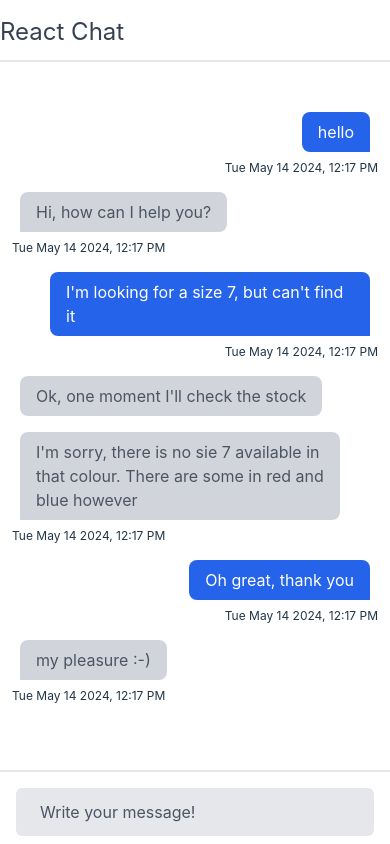
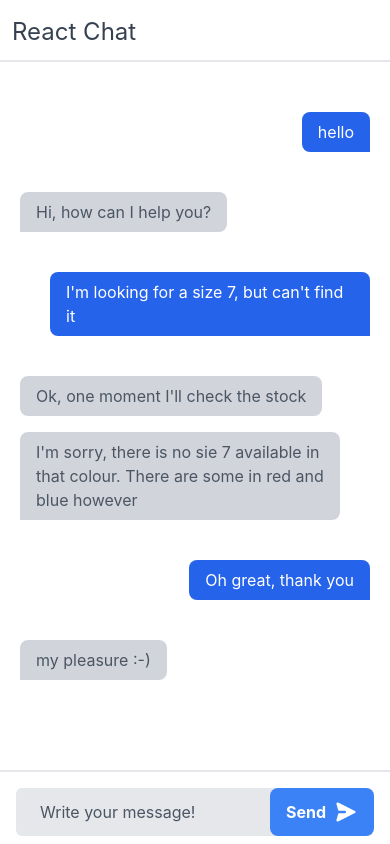
Before and after one commit to shashikant-wagh/powerfront-frontendtest, a React (Vite) app: page / in a window 390 px wide. Built offline with nearby package versions, Linux system fonts and the light colour scheme.

Commit message:
updates for responsive design

```diff
--- a/src/ChatApp.jsx
+++ b/src/ChatApp.jsx
@@ -63,7 +63,7 @@ function App() {
   return (
     <div className="flex-1 p:2 sm:p-6 justify-between flex flex-col h-screen">
       {/* Header section */}
-      <div className="flex sm:items-center justify-between py-3 border-b-2 border-gray-200">
+      <div className="flex sm:items-center justify-between p-3 border-b-2 border-gray-200">
         <div className="relative flex items-center space-x-4">
           <div className="flex flex-col leading-tight">
             <div className="text-2xl mt-1 flex items-center">
@@ -134,7 +134,7 @@ function App() {
             placeholder="Write your message!"
             className="w-full focus:outline-none focus:placeholder-gray-400 text-gray-600 placeholder-gray-600 pl-6 bg-gray-200 rounded-md py-3"
           />
-          <div className="absolute right-0 items-center inset-y-0 hidden sm:flex">
+          <div className="absolute right-0 items-center inset-y-0 ">
             <button
               type="submit"
               className="inline-flex items-center justify-center rounded-lg px-4 py-3 transition duration-500 ease-in-out text-white bg-blue-500 hover:bg-blue-400 focus:outline-none"
--- a/src/index.css
+++ b/src/index.css
@@ -9,44 +9,9 @@
 
   color-scheme: light dark;
   color: rgba(255, 255, 255, 0.87);
-  background-color: #242424;
 
   font-synthesis: none;
   text-rendering: optimizeLegibility;
   -webkit-font-smoothing: antialiased;
   -moz-osx-font-smoothing: grayscale;
 }
-
-.scrollbar-w-2::-webkit-scrollbar {
-  width: 0.25rem;
-  height: 0.25rem;
-}
-
-.scrollbar-track-blue-lighter::-webkit-scrollbar-track {
-  --bg-opacity: 1;
-  background-color: #f7fafc;
-  background-color: rgba(247, 250, 252, var(--bg-opacity));
-}
-
-.scrollbar-thumb-blue::-webkit-scrollbar-thumb {
-  --bg-opacity: 1;
-  background-color: #edf2f7;
-  background-color: rgba(237, 242, 247, var(--bg-opacity));
-}
-
-.scrollbar-thumb-rounded::-webkit-scrollbar-thumb {
-  border-radius: 0.25rem;
-}
-
-@media (prefers-color-scheme: light) {
-  :root {
-    color: #213547;
-    background-color: #ffffff;
-  }
-  a:hover {
-    color: #747bff;
-  }
-  button {
-    background-color: #f9f9f9;
-  }
-}
```
